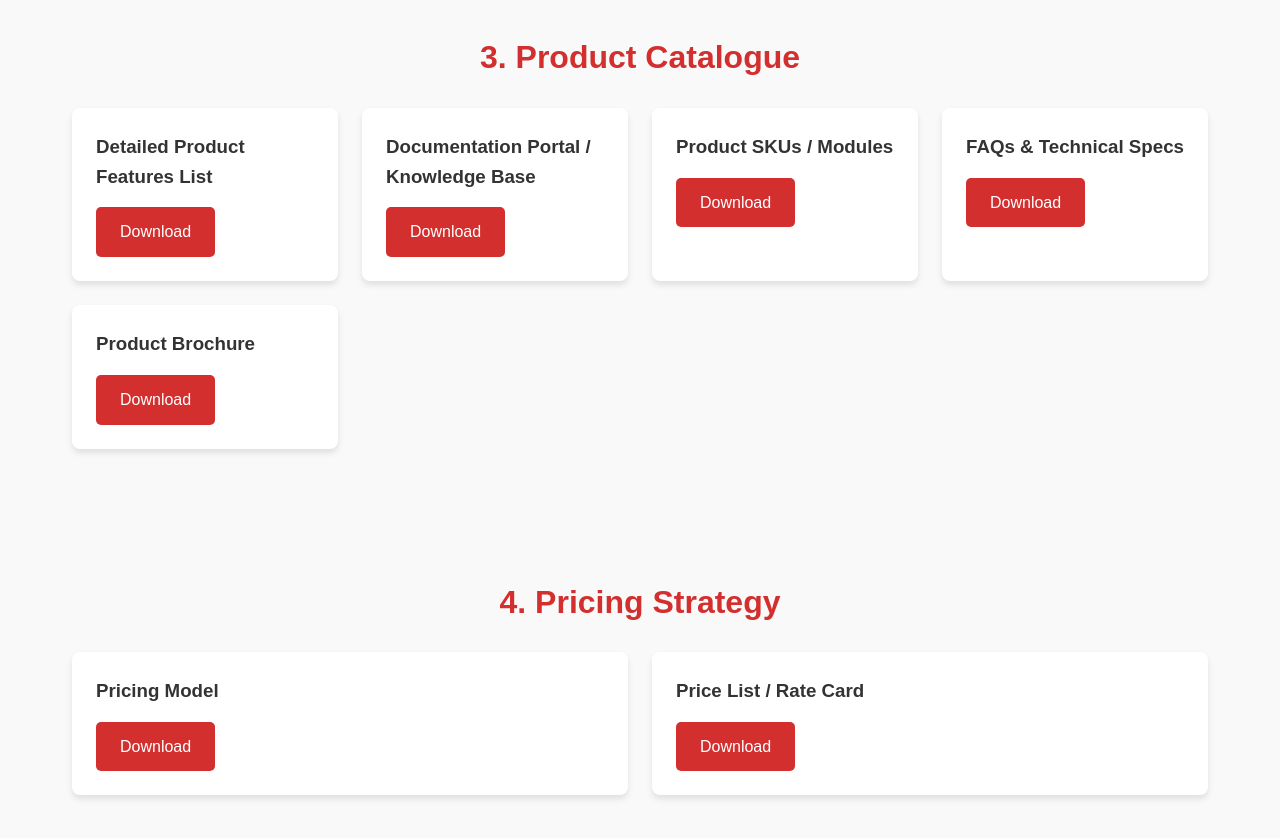
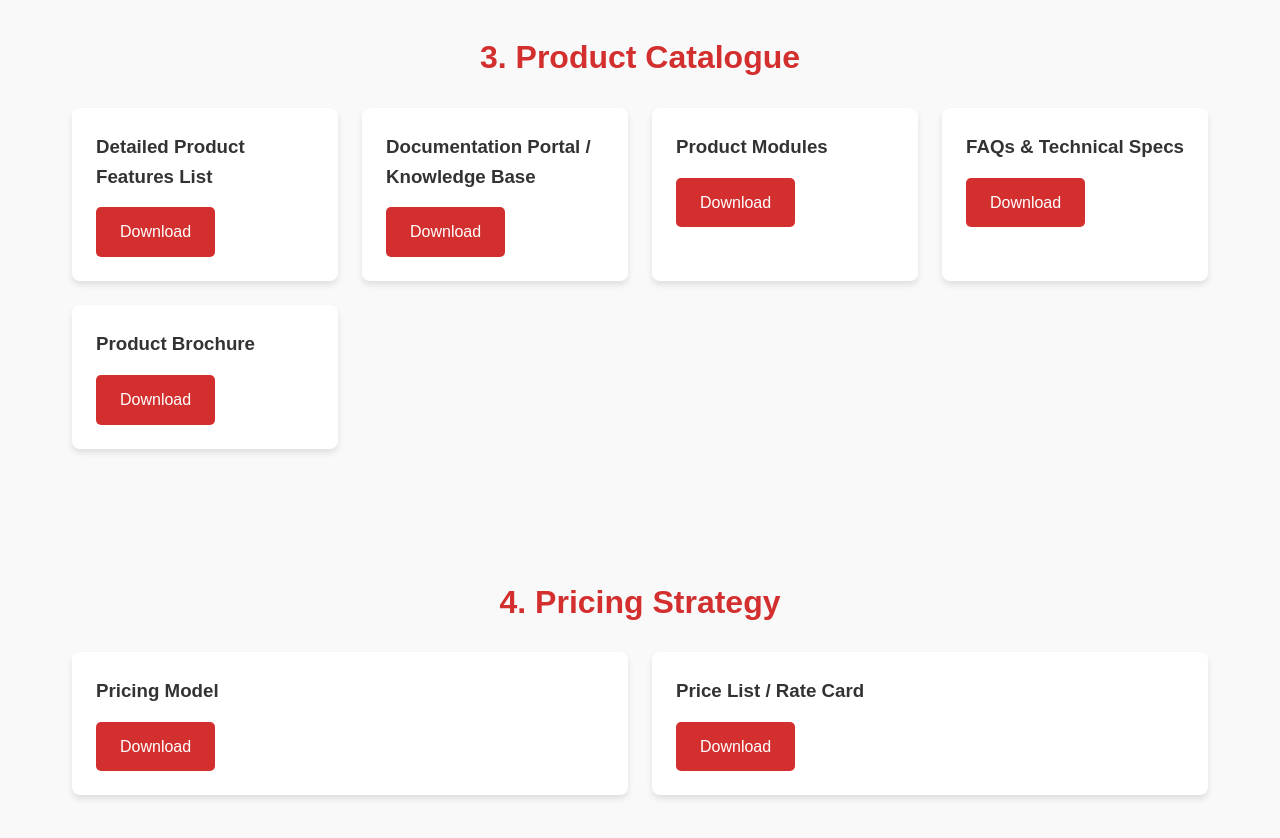
Before and after one commit to BrontobyteMRA/MRAPC, a plain HTML site: page index.html in a window 1280 px wide. Shown: the part 920-1758 px from the top of the page. Drawn offline with Linux system fonts and the light colour scheme.

Commit message:
Update index.html

```diff
--- a/index.html
+++ b/index.html
@@ -97,7 +97,7 @@
           >
         </div>
         <div class="item">
-          <h3>Product SKUs / Modules</h3>
+          <h3>Product Modules</h3>
           <a href="./PDFs/MRA_Product_SKUs_and_Modules.pdf" download
             >Download</a
           >
```
